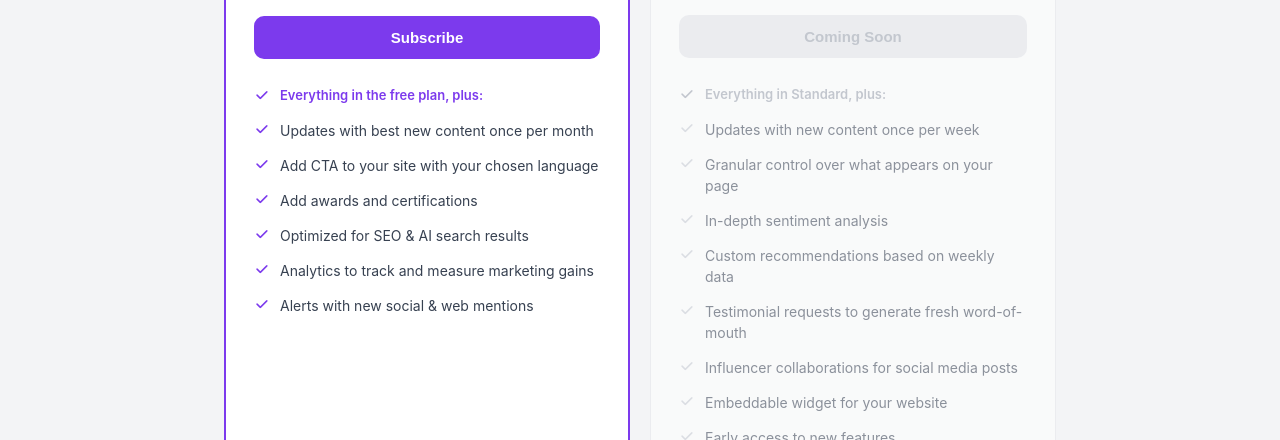
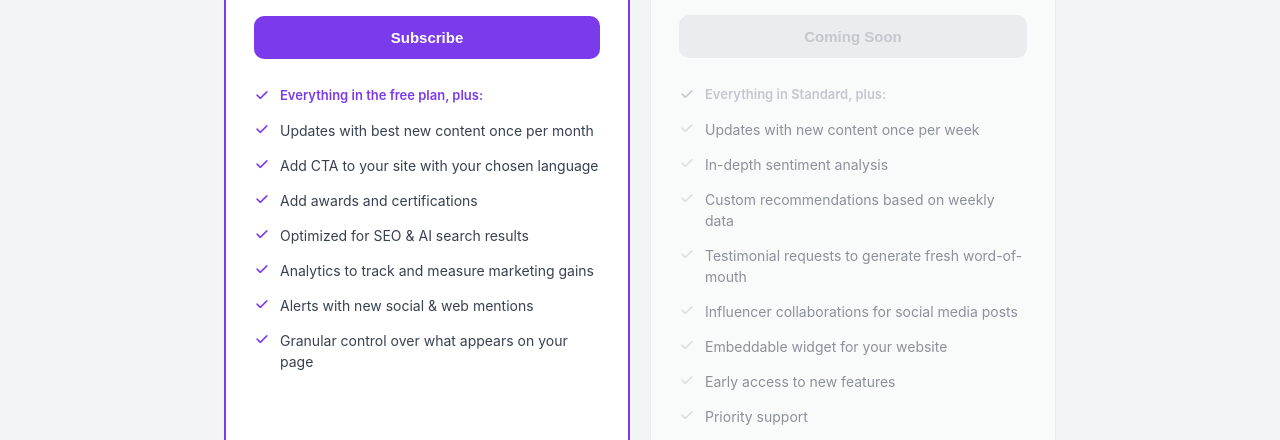
Before and after one commit to sposney-benable/cred-page-prototypes, a plain HTML site: page prototype-pricing.html in a window 1280 px wide. Shown: the part 512-952 px from the top of the page. Drawn offline with Linux system fonts and the light colour scheme.

Commit message:
Move granular page control from Advanced to Standard plan
Co-Authored-By: Claude Opus 4.6 <noreply@anthropic.com>

```diff
--- a/prototype-pricing.html
+++ b/prototype-pricing.html
@@ -240,6 +240,7 @@
         <li><i class="fa-solid fa-check"></i> Optimized for SEO & AI search results</li>
         <li><i class="fa-solid fa-check"></i> Analytics to track and measure marketing gains</li>
         <li><i class="fa-solid fa-check"></i> Alerts with new social & web mentions</li>
+        <li><i class="fa-solid fa-check"></i> Granular control over what appears on your page</li>
       </ul>
     </div>
 
@@ -254,7 +255,6 @@
       <ul class="plan-features">
         <li class="inherit" style="color: #9ca3af;"><i class="fa-solid fa-check" style="color: #9ca3af;"></i> Everything in Standard, plus:</li>
         <li><i class="fa-solid fa-check" style="color: #c9cdd4;"></i> Updates with new content once per week</li>
-        <li><i class="fa-solid fa-check" style="color: #c9cdd4;"></i> Granular control over what appears on your page</li>
         <li><i class="fa-solid fa-check" style="color: #c9cdd4;"></i> In-depth sentiment analysis</li>
         <li><i class="fa-solid fa-check" style="color: #c9cdd4;"></i> Custom recommendations based on weekly data</li>
         <li><i class="fa-solid fa-check" style="color: #c9cdd4;"></i> Testimonial requests to generate fresh word-of-mouth</li>
```
